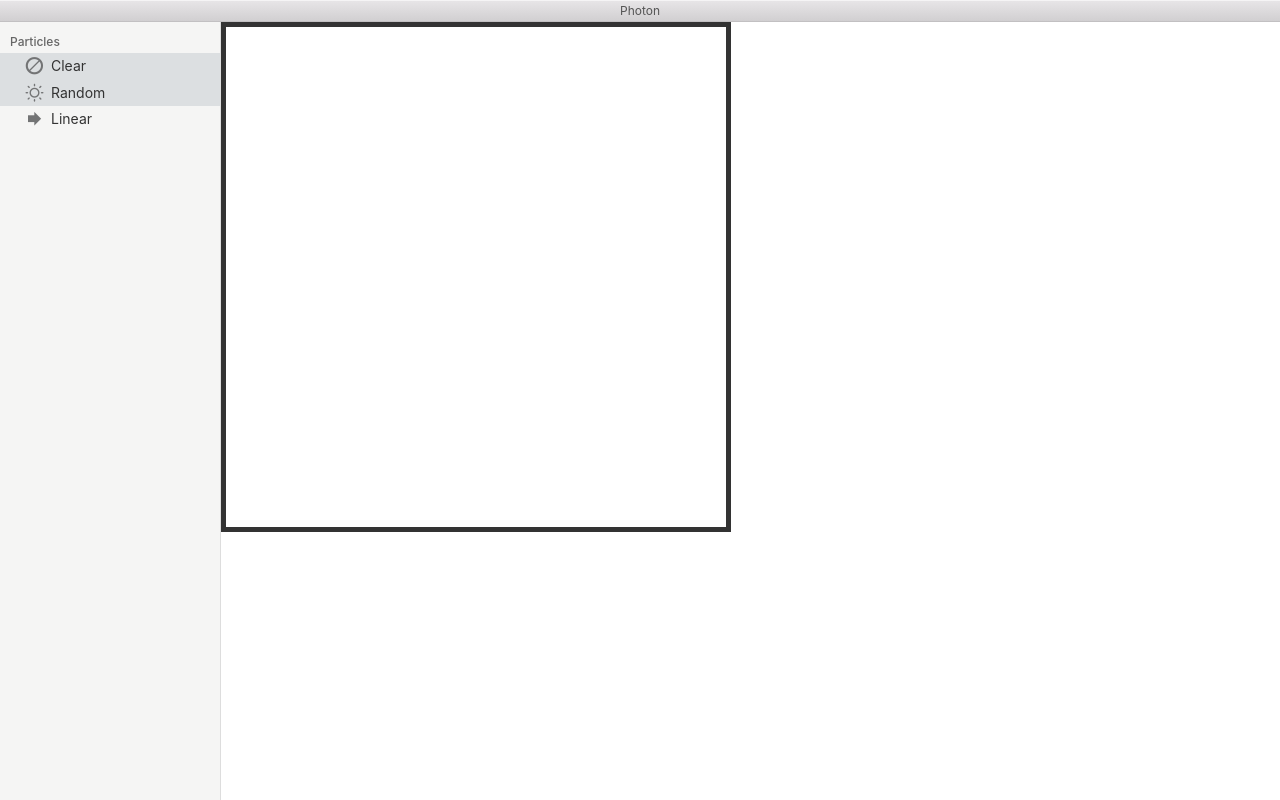
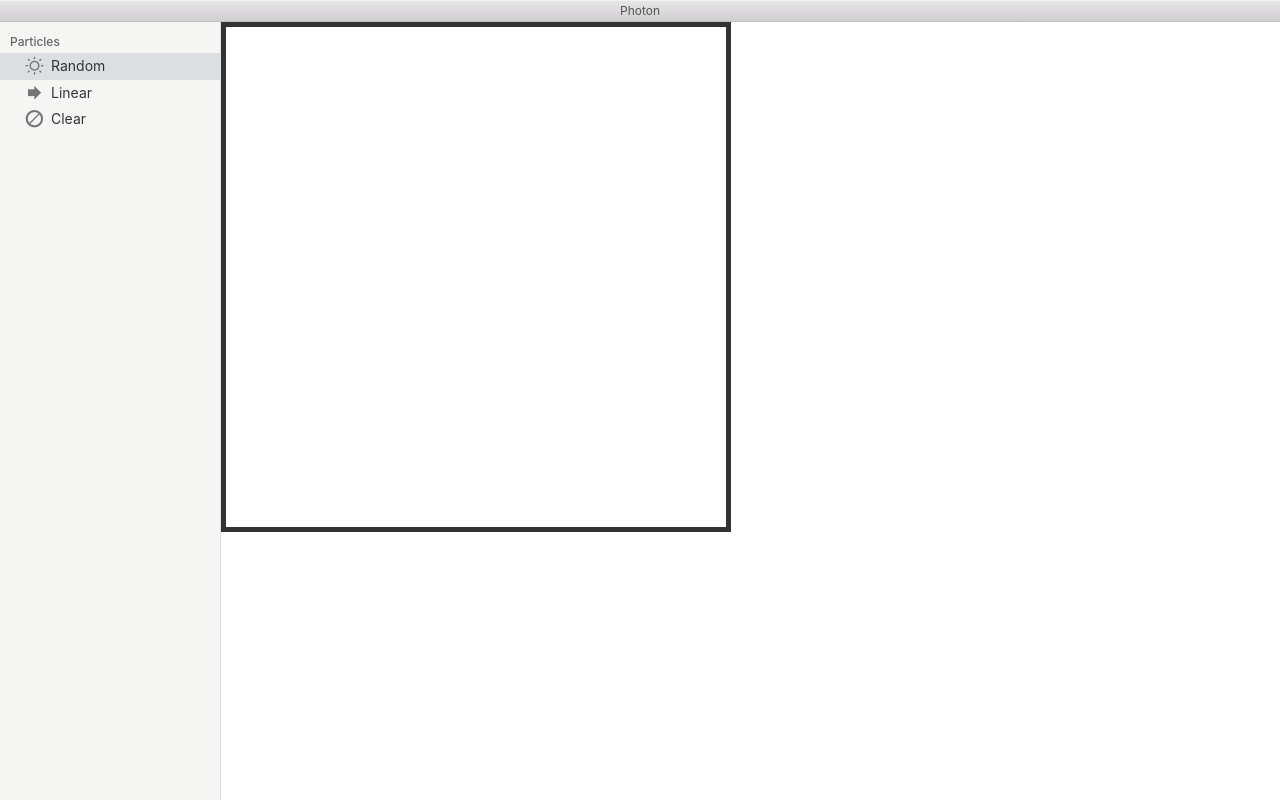
Before and after one commit to wmurray8989/ElectronParticleSim, a website: page index.html in a window 1280 px wide. Drawn offline with Linux system fonts and the light colour scheme.

Commit message:
Rearranged side bar and fixed multiple active items.

```diff
--- a/index.html
+++ b/index.html
@@ -22,16 +22,16 @@
             <nav class="nav-group">
               <h5 class="nav-group-title">Particles</h5>
               <span class="nav-group-item active">
-                <span class="icon icon-block"></span>
-                Clear
-              </span>
-              <span class="nav-group-item active">
                 <span class="icon icon-light-up"></span>
                 Random
               </span>
               <span class="nav-group-item">
                 <span class="icon icon-right-bold"></span>
                 Linear
+              </span>
+              <span class="nav-group-item">
+                <span class="icon icon-block"></span>
+                Clear
               </span>
             </nav>
           </div>
```
